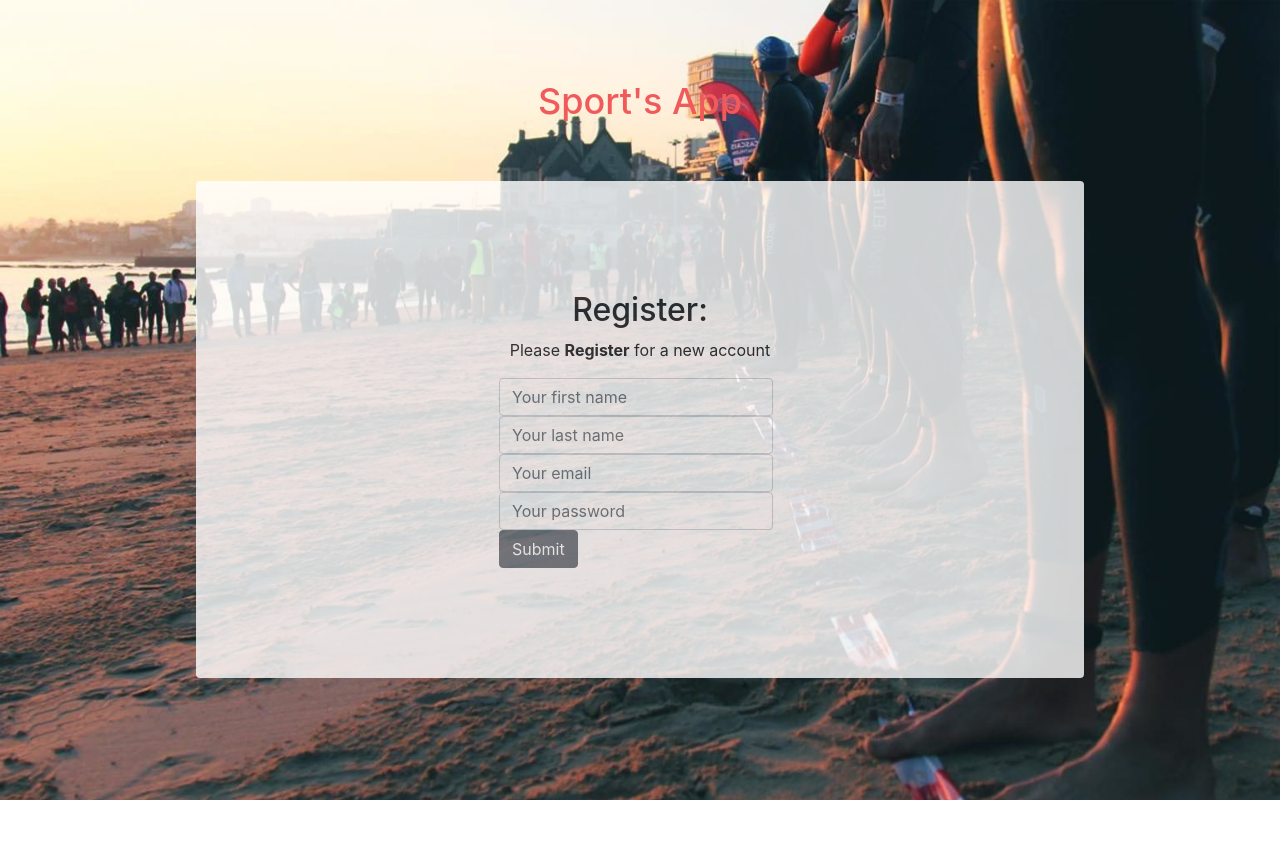
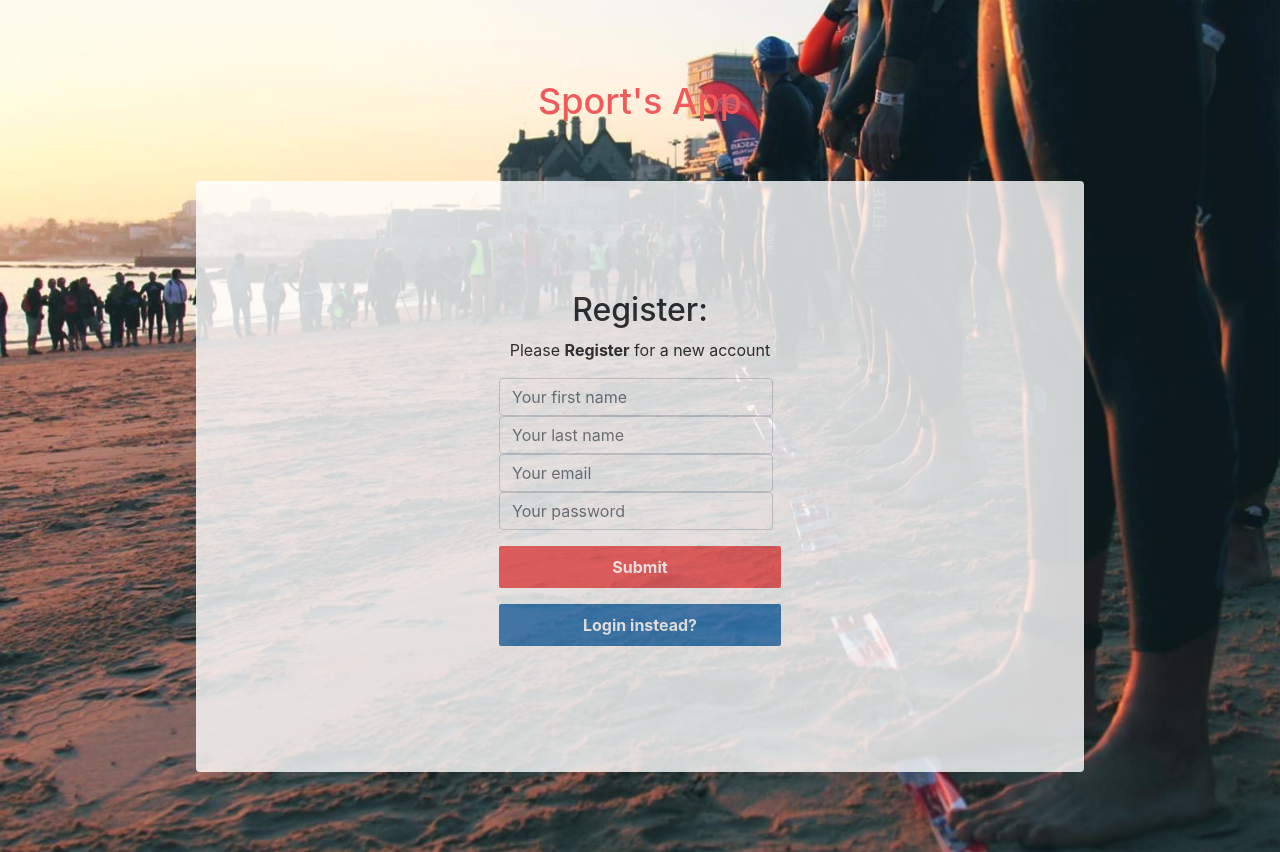
Before and after one commit to zato91/FitnessClub, a React (Create React App) app in the folder frontend/: page /register in a window 1280 px wide. Before the commit the page ends 800 px from the top, so only its background shows below. Built offline with nearby package versions, Linux system fonts and the light colour scheme.

Commit message:
register error

```diff
--- a/frontend/src/pages/Register/index.js
+++ b/frontend/src/pages/Register/index.js
@@ -1,6 +1,6 @@
 import React, { useState } from 'react';
 import api from '../../services/api'
-import { Button, Form, FormGroup, Container, Input } from 'reactstrap';
+import { Button, Form, FormGroup, Container, Input, Alert } from 'reactstrap';
 
 export default function Register({ history }) {
     const [email, setEmail] = useState("")
@@ -8,11 +8,14 @@ export default function Register({ history }) {
     const [firstName, setFirstName] = useState("")
     const [lastName, setLastName] = useState("")
 
+    const [error, setError] = useState(false);
+    const [errorMessage, setErrorMessage] = useState("")
+
 
     const handleSubmit = async evt => {
         evt.preventDefault();
-        console.log('result of the submit', email, password, firstName, lastName)
 
+        if (email !== "" && password !== "" && firstName !== "" && lastName !== "") {
             const response = await api.post('/user/register', { email, password, firstName, lastName })
             const userId = response.data._id || false;
 
@@ -21,8 +24,23 @@ export default function Register({ history }) {
                 history.push('/dashboard')
             } else {
                 const { message } = response.data
-            console.log(message)
+                setError(true)
+                setErrorMessage(message)
+                setTimeout(() => {
+                    setError(false)
+                    setErrorMessage("")
+                }, 2000)
             }
+        } else {
+            setError(true)
+            setErrorMessage("You need to fill all the Inputs")
+            setTimeout(() => {
+                setError(false)
+                setErrorMessage("")
+            }, 2000)
+
+        }
+
     }
 
     return (
@@ -30,6 +48,7 @@ export default function Register({ history }) {
             <h2>Register:</h2>
             <p>Please <strong>Register</strong> for a new account</p>
             <Form onSubmit={handleSubmit}>
+                <div className="input-group">
                     <FormGroup className="mb-2 mr-sm-2 mb-sm-0">
                         <Input type="text" name="firstName" id="firstName" placeholder="Your first name" onChange={evt => setFirstName(evt.target.value)} />
                     </FormGroup>
@@ -42,8 +61,17 @@ export default function Register({ history }) {
                     <FormGroup className="mb-2 mr-sm-2 mb-sm-0">
                         <Input type="password" name="password" id="password" placeholder="Your password" onChange={evt => setPassword(evt.target.value)} />
                     </FormGroup>
-                <Button>Submit</Button>
+                </div>
+                <FormGroup>
+                    <Button className="submit-btn">Submit</Button>
+                </FormGroup>
+                <FormGroup>
+                    <Button className="secondary-btn" onClick={() => history.push("/login")}>Login instead?</Button>
+                </FormGroup>
             </Form>
+            {error ? (
+                <Alert className="event-validation" color="danger">{errorMessage}</Alert>
+            ) : ""}
         </Container>
     );
 }
```
Lines whose indentation alone changed are shown as unchanged.
